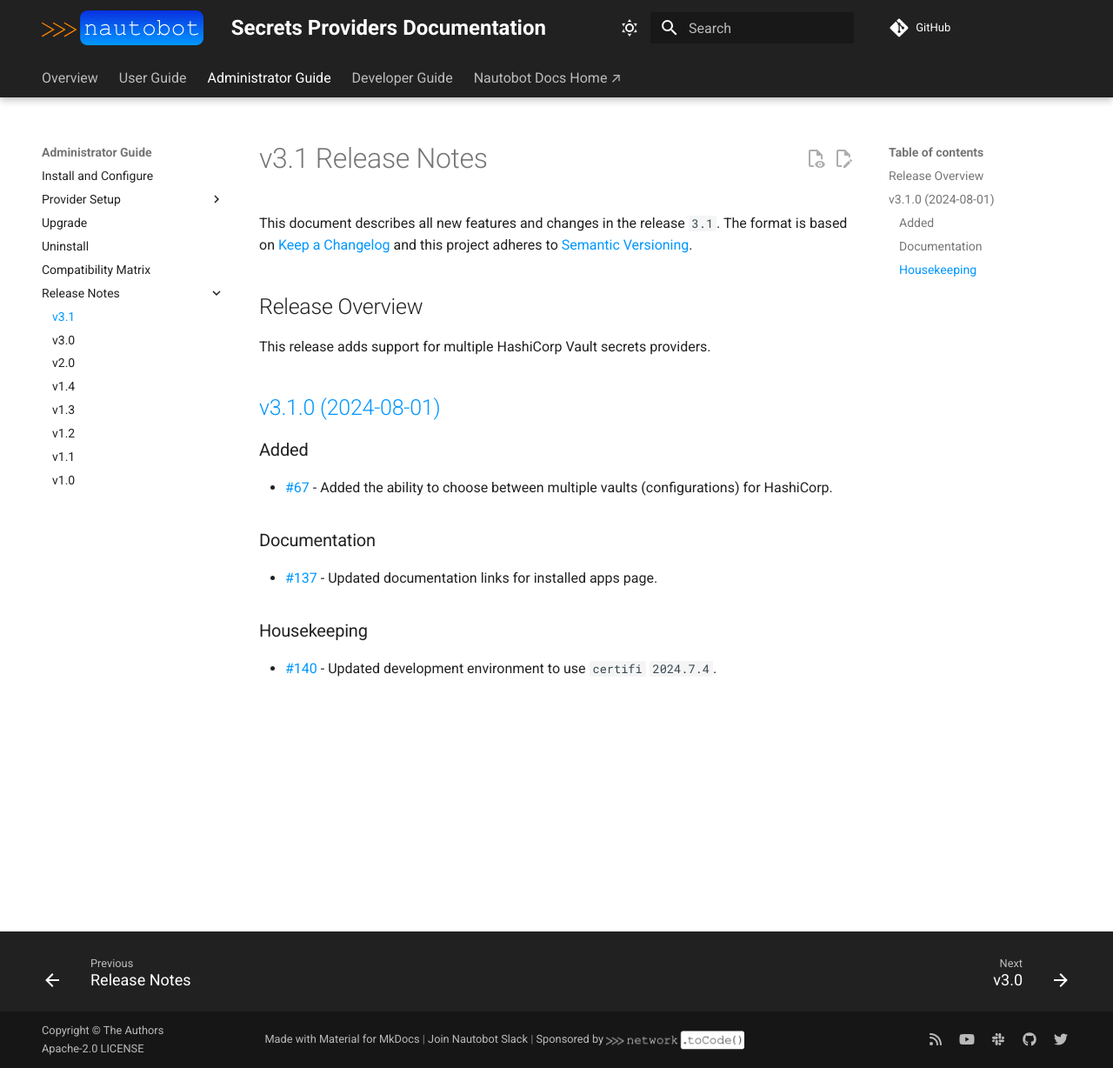
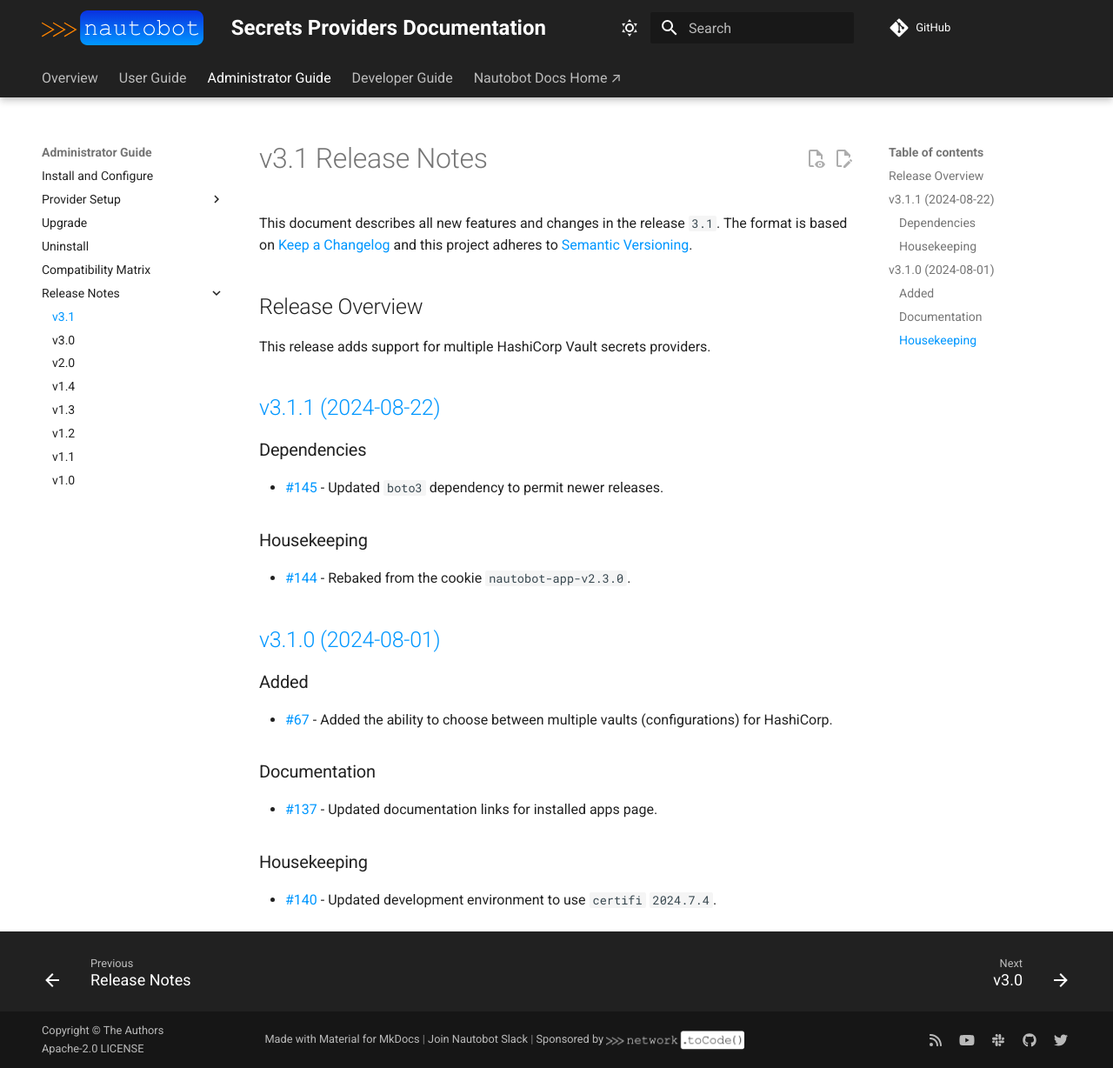
Before and after one commit to nautobot/nautobot-app-secrets-providers, an MkDocs documentation site: the page built from docs/admin/release_notes/version_3.1.md, in a window 1280 px wide and 1228 px high. Shown: the whole window at 87% size. Built offline with MkDocs 1.6.1 and Material for MkDocs 9.7.7, drawn with Linux system fonts in a browser that asks for light colours; comment, search, counter and statistics services are not loaded.

Commit message:
Release note and version bump

```diff
--- a/docs/admin/release_notes/version_3.1.md
+++ b/docs/admin/release_notes/version_3.1.md
@@ -5,6 +5,16 @@
 ## Release Overview
 
 This release adds support for multiple HashiCorp Vault secrets providers.
+
+## [v3.1.1 (2024-08-22)](https://github.com/nautobot/nautobot-app-secrets-providers/releases/tag/v3.1.1)
+
+### Dependencies
+
+- [#145](https://github.com/nautobot/nautobot-app-secrets-providers/issues/145) - Updated `boto3` dependency to permit newer releases.
+
+### Housekeeping
+
+- [#144](https://github.com/nautobot/nautobot-app-secrets-providers/issues/144) - Rebaked from the cookie `nautobot-app-v2.3.0`.
 
 ## [v3.1.0 (2024-08-01)](https://github.com/nautobot/nautobot-app-secrets-providers/releases/tag/v3.1.0)
 
--- a/pyproject.toml
+++ b/pyproject.toml
@@ -1,6 +1,6 @@
 [tool.poetry]
 name = "nautobot-secrets-providers"
-version = "3.2.0-beta.1"
+version = "3.1.1"
 description = "Nautobot Secrets Providers App"
 authors = ["Network to Code, LLC <info@networktocode.com>"]
 license = "Apache-2.0"
```
Also changed, not shown: 2 other files.
